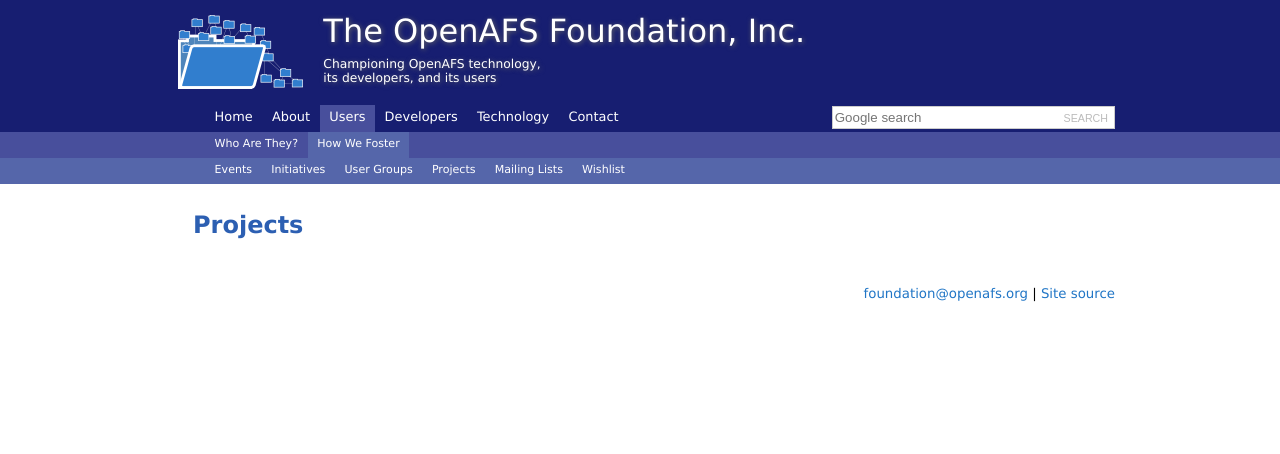
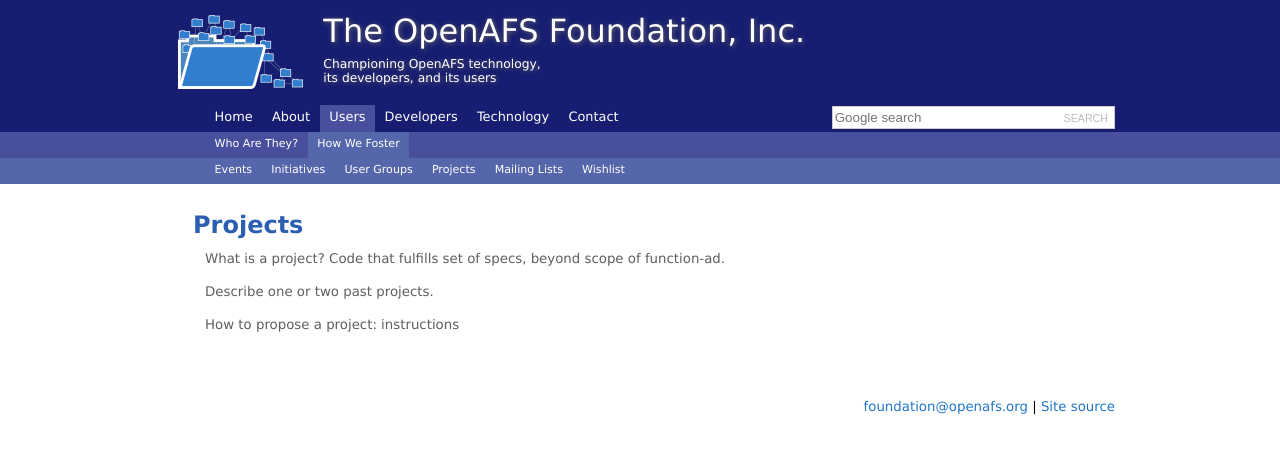
Before and after one commit to openafsfoundation/openafsfoundation.org, a Jekyll site: the page built from users/projects/index.md, in a window 1280 px wide. Shown: the top 454 px of the page. Built offline with Jekyll 4.4.1, drawn with Linux system fonts in a browser that asks for light colours.

Commit message:
Update index.md

```diff
--- a/users/projects/index.md
+++ b/users/projects/index.md
@@ -4,3 +4,9 @@
 ---
 
 ## Projects ##
+
+What is a project? Code that fulfills set of specs, beyond scope of function-ad.
+
+Describe one or two past projects.
+
+How to propose a project: instructions
```
